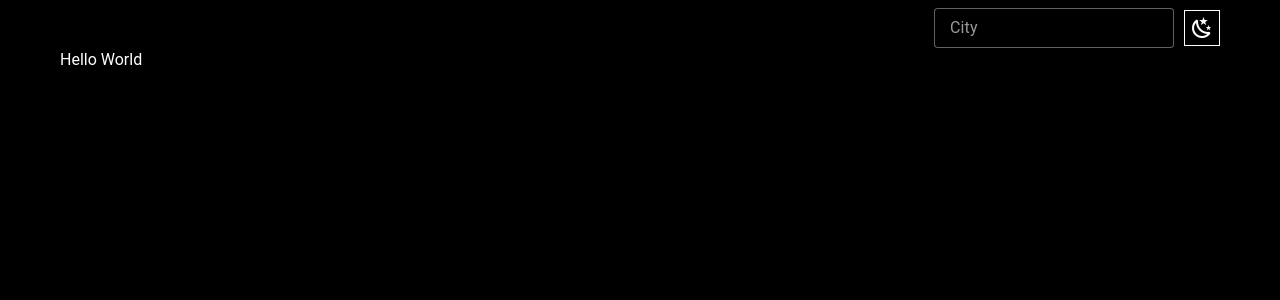
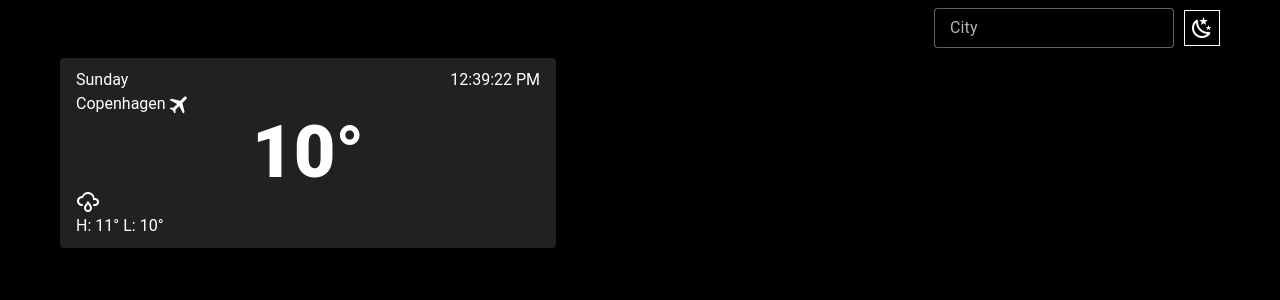
Before and after one commit to amaanhassim/weather-app, a Vue app: page /#/ in a window 1280 px wide. Shown: the top 300 px of the page. Built offline with nearby package versions, Linux system fonts and the light colour scheme.

Commit message:
dark theme, global css height, first tile weather

```diff
--- a/src/assets/global.css
+++ b/src/assets/global.css
@@ -1,5 +1,16 @@
+* {
+  margin: 0;
+  padding: 0;
+}
+
+html {
+  height: 100vh;
+  box-sizing: border-box;
+}
+
 body {
   background-color: black;
   color: white;
   margin: 0 60px;
+  height: 100vh;
 }
--- a/src/main.js
+++ b/src/main.js
@@ -15,6 +15,9 @@ import "@mdi/font/css/materialdesignicons.css";
 import router from "@/router";
 
 const vuetify = createVuetify({
+  theme: {
+    defaultTheme: "dark",
+  },
   components,
   directives,
   icons: {
--- a/src/views/HomeView.vue
+++ b/src/views/HomeView.vue
@@ -1,5 +1,29 @@
 <template>
-  <h1 style="color: white">Hello World</h1>
+  <div class="content-ct mt-2.5">
+    <div class="col-1">
+      <v-card>
+        <v-card-item>
+          <div class="flex justify-between">
+            <span>Sunday</span>
+            <span>12:39:22 PM</span>
+          </div>
+          <div>
+            <span>Copenhagen</span>
+            <v-icon icon="mdi-airplane"></v-icon>
+          </div>
+          <div class="flex justify-center">
+            <span class="text-7xl font-[900]">10&deg;</span>
+          </div>
+          <div>
+            <v-icon icon="mdi-weather-rainy"></v-icon>
+          </div>
+          <div>H: 11&deg; L: 10&deg;</div>
+        </v-card-item>
+      </v-card>
+    </div>
+    <div class="col-2"></div>
+    <div class="col-3"></div>
+  </div>
 </template>
 
 <script>
@@ -8,4 +32,25 @@ export default {
 };
 </script>
 
-<style></style>
+<style scoped>
+.content-ct {
+  height: 100vh;
+  display: grid;
+  grid-template-columns: 1fr 1fr 1 fr;
+  grid-template-rows: 1fr;
+  gap: 0px 10px;
+  grid-template-areas: "col-1 col-2 col-3";
+}
+
+.col-1 {
+  grid-area: col-1;
+}
+
+.col-2 {
+  grid-area: col-2;
+}
+
+.col-3 {
+  grid-area: col-3;
+}
+</style>
```
